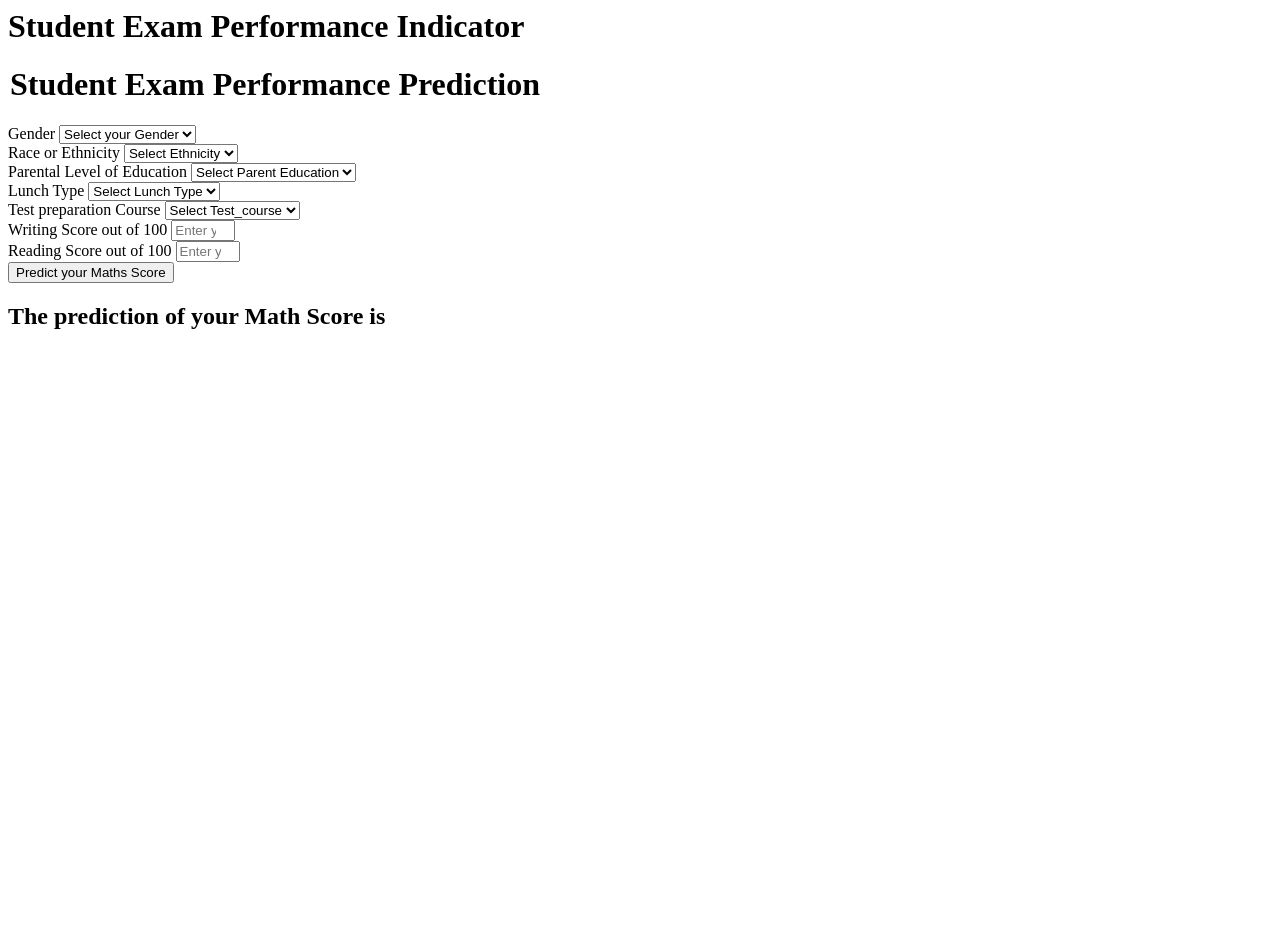
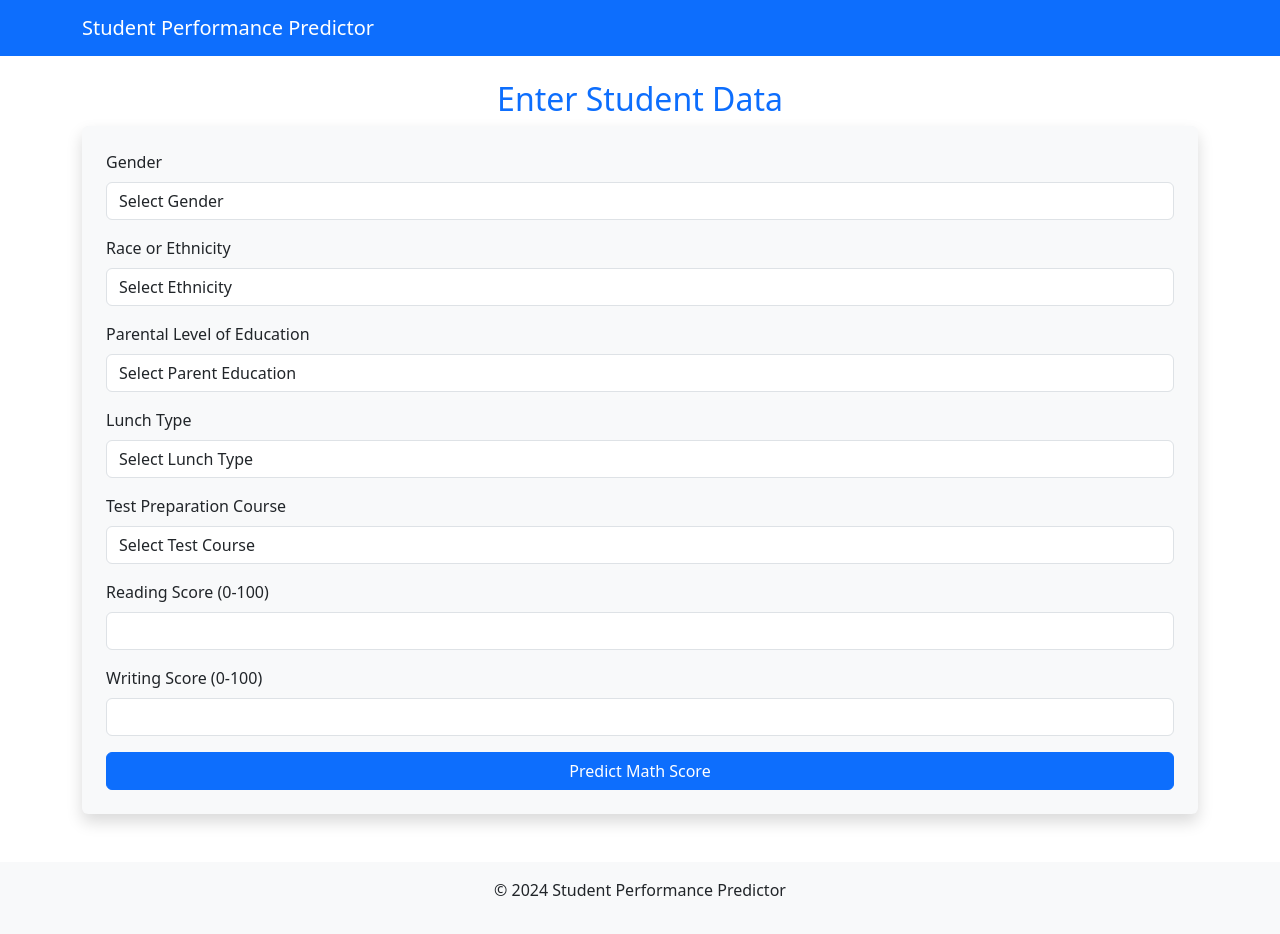
Before and after one commit to hafizharis246/mlproject, a Flask app: page /predictdata in a window 1280 px wide. Before the commit the page ends 329 px from the top, so only its background shows below. Run offline with Flask 3, Linux system fonts and the light colour scheme.

Commit message:
frontend

```diff
--- a/app.py
+++ /dev/null
@@ -1,45 +0,0 @@
-from flask import Flask,request,render_template
-import numpy as np
-import pandas as pd
-
-from sklearn.preprocessing import StandardScaler
-from src.pipeline.predict_pipeline import CustomData,PredictPipeline
-
-application=Flask(__name__)
-
-app=application
-
-## Route for a home page
-
-@app.route('/')
-def index():
-    return render_template('index.html')
-
-@app.route('/predictdata',methods=['GET','POST'])
-def predict_datapoint():
-    if request.method=='GET':
-        return render_template('home.html')
-    else:
-        data=CustomData(
-            gender=request.form.get('gender'),
-            race_ethnicity=request.form.get('ethnicity'),
-            parental_level_of_education=request.form.get('parental_level_of_education'),
-            lunch=request.form.get('lunch'),
-            test_preparation_course=request.form.get('test_preparation_course'),
-            reading_score=float(request.form.get('writing_score')),
-            writing_score=float(request.form.get('reading_score'))
-
-        )
-        pred_df=data.get_data_as_data_frame()
-        print(pred_df)
-        print("Before Prediction")
-
-        predict_pipeline=PredictPipeline()
-        print("Mid Prediction")
-        results=predict_pipeline.predict(pred_df)
-        print("After Prediction")
-        return render_template('home.html',results=results[0])
-
-
-if __name__=="__main__":
-    app.run(host="0.0.0.0", port= 5000, debug= True)
--- a/templates/home.html
+++ b/templates/home.html
@@ -1,111 +1,101 @@
-<html>
+<!DOCTYPE html>
+<html lang="en">
+<head>
+    <meta charset="UTF-8">
+    <meta name="viewport" content="width=device-width, initial-scale=1">
+    <title>Prediction | Student Performance</title>
+    <!-- Bootstrap CSS -->
+    <link href="https://cdn.jsdelivr.net/npm/bootstrap@5.3.0/dist/css/bootstrap.min.css" rel="stylesheet">
+    <link rel="stylesheet" href="{{ url_for('static', filename='style.css') }}">
+</head>
 <body>
-    <div class="login">
-       <h1>Student Exam Performance Indicator</h1>
 
-       <form action="{{ url_for('predict_datapoint')}}" method="post">
-        <h1>
-            <legend>Student Exam Performance Prediction</legend>
-        </h1>
+    <nav class="navbar navbar-dark bg-primary">
+        <div class="container">
+            <a class="navbar-brand" href="{{ url_for('index') }}">Student Performance Predictor</a>
+        </div>
+    </nav>
+
+    <div class="container mt-4">
+        <h2 class="text-center text-primary">Enter Student Data</h2>
+
+        <form action="{{ url_for('predict_datapoint') }}" method="POST" class="shadow p-4 bg-light rounded">
+
             <div class="mb-3">
                 <label class="form-label">Gender</label>
-            <select class="form-control" name="gender" placeholder="Enter you Gender" required>
-                <option class="placeholder" selected disabled value="">Select your Gender</option>
-                <option value="male">
-                    Male
-                </option>
-                <option value="female">
-                    Female
-                </option>
+                <select class="form-control" name="gender" required>
+                    <option selected disabled>Select Gender</option>
+                    <option value="male">Male</option>
+                    <option value="female">Female</option>
                 </select>
             </div>
+
             <div class="mb-3">
                 <label class="form-label">Race or Ethnicity</label>
-            <select class="form-control" name="ethnicity" placeholder="Enter you ethnicity" required>
-                <option class="placeholder" selected disabled value="">Select Ethnicity</option>
-                <option value="group A">
-                    Group A
-                </option>
-                <option value="group B">
-                    Group B
-                </option>
-                <option value="group C">
-                    Group C
-                </option>
-                <option value="group D">
-                    Group D
-                </option>
-                <option value="group E">
-                    Group E
-                </option>
+                <select class="form-control" name="ethnicity" required>
+                    <option selected disabled>Select Ethnicity</option>
+                    <option value="group A">Group A</option>
+                    <option value="group B">Group B</option>
+                    <option value="group C">Group C</option>
+                    <option value="group D">Group D</option>
+                    <option value="group E">Group E</option>
                 </select>
             </div>
+
             <div class="mb-3">
                 <label class="form-label">Parental Level of Education</label>
-            <select class="form-control" name="parental_level_of_education"
-                placeholder="Enter you Parent Education" required>
-                <option class="placeholder" selected disabled value="">Select Parent Education</option>
-                <option value="associate's degree">
-                    associate's degree
-                </option>
-                <option value="bachelor's degree">
-                    bachelor's degree
-                </option>
-                <option value="high school">
-                    high school
-                </option>
-                <option value="master's degree">
-                    master's degree
-                </option>
-                <option value="some college">
-                    some college
-                </option>
-                <option value="some high school">
-                    some high school
-                </option>
+                <select class="form-control" name="parental_level_of_education" required>
+                    <option selected disabled>Select Parent Education</option>
+                    <option value="associate's degree">Associate's Degree</option>
+                    <option value="bachelor's degree">Bachelor's Degree</option>
+                    <option value="high school">High School</option>
+                    <option value="master's degree">Master's Degree</option>
+                    <option value="some college">Some College</option>
+                    <option value="some high school">Some High School</option>
                 </select>
             </div>
+
             <div class="mb-3">
                 <label class="form-label">Lunch Type</label>
-            <select class="form-control" name="lunch" placeholder="Enter you Lunch" required>
-                <option class="placeholder" selected disabled value="">Select Lunch Type</option>
-                <option value="free/reduced">
-                    free/reduced
-                </option>
-                <option value="standard">
-                    standard
-                </option>
+                <select class="form-control" name="lunch" required>
+                    <option selected disabled>Select Lunch Type</option>
+                    <option value="free/reduced">Free/Reduced</option>
+                    <option value="standard">Standard</option>
                 </select>
             </div>
+
             <div class="mb-3">
-            <label class="form-label">Test preparation Course</label>
-            <select class="form-control" name="test_preparation_course" placeholder="Enter you Course"
-                required>
-                <option class="placeholder" selected disabled value="">Select Test_course</option>
-                <option value="none">
-                    None
-                </option>
-                <option value="completed">
-                    Completed
-                </option>
+                <label class="form-label">Test Preparation Course</label>
+                <select class="form-control" name="test_preparation_course" required>
+                    <option selected disabled>Select Test Course</option>
+                    <option value="none">None</option>
+                    <option value="completed">Completed</option>
                 </select>
             </div>
+
             <div class="mb-3">
-            <label class="form-label">Writing Score out of 100</label>
-            <input class="form-control" type="number" name="reading_score"
-                placeholder="Enter your Reading score" min='0' max='100' />
+                <label class="form-label">Reading Score (0-100)</label>
+                <input class="form-control" type="number" name="reading_score" min="0" max="100" required>
             </div>
+
             <div class="mb-3">
-            <label class="form-label">Reading Score out of 100</label>
-            <input class="form-control" type="number" name="writing_score"
-                placeholder="Enter your Reading Score" min='0' max='100' />
+                <label class="form-label">Writing Score (0-100)</label>
+                <input class="form-control" type="number" name="writing_score" min="0" max="100" required>
             </div>
-        <div class="mb-3">
-            <input class="btn btn-primary" type="submit" value="Predict your Maths Score" required />
+
+            <button type="submit" class="btn btn-primary w-100">Predict Math Score</button>
+        </form>
+
+        {% if results %}
+        <div class="alert alert-success mt-4 text-center">
+            <h4>Predicted Math Score: <strong>{{ results }}</strong></h4>
         </div>
-    </form>
-    <h2>
-       The  prediction of your Math Score is {{results}}
-    </h2>
-   <body>
+        {% endif %}
+    </div>
+
+    <footer class="footer mt-5 bg-light text-center py-3">
+        <p>&copy; 2024 Student Performance Predictor</p>
+    </footer>
+
+</body>
 </html>
```
Also changed, not shown: templates/index.html (+30 -1 lines). Lines whose indentation alone changed are shown as unchanged.
